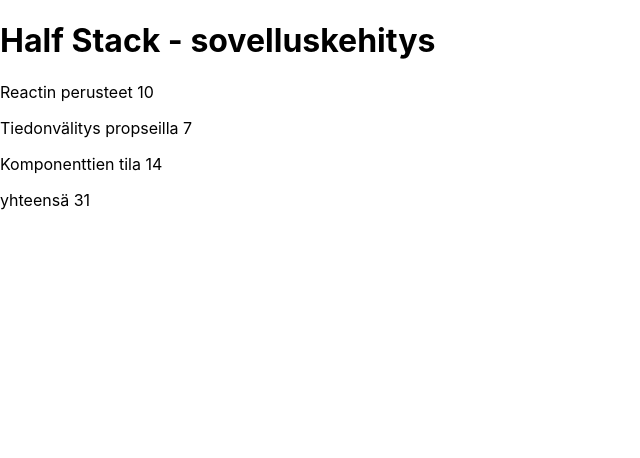
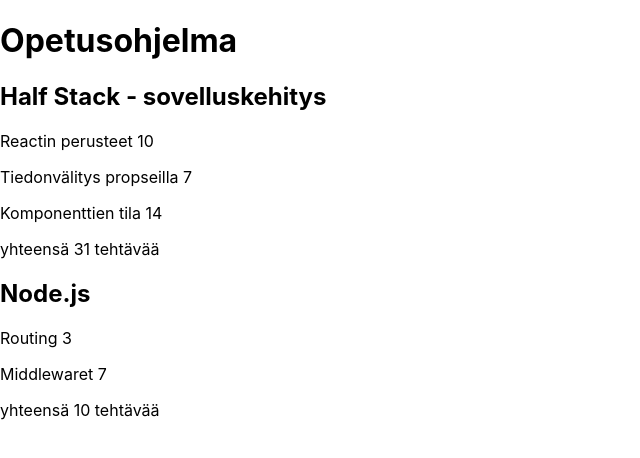
Before and after one commit to doc97/FullStack-2019, a React (Create React App) app in the folder osa2/: page / in a window 1280 px wide. Shown: the top 458 px of the page, without its empty margins (0-640 px from the left). Built offline with nearby package versions, Linux system fonts and the light colour scheme.

Commit message:
osa2: 2.4, 2.5

```diff
--- a/osa2/src/components/App.js
+++ /dev/null
@@ -1,33 +0,0 @@
-import React from 'react'
-import Course from './Course';
-
-const App = () => {
-  const course = {
-    name: 'Half Stack - sovelluskehitys',
-    parts: [
-      {
-        name: 'Reactin perusteet',
-        exercises: 10,
-        id: 1
-      },
-      {
-        name: 'Tiedonvälitys propseilla',
-        exercises: 7,
-        id: 2
-      },
-      {
-        name: 'Komponenttien tila',
-        exercises: 14,
-        id: 3
-      },
-    ]
-  }
-
-  return (
-    <div>
-      <Course course={course} />
-    </div>
-  )
-}
-
-export default App;
--- /dev/null
+++ b/osa2/src/components/Course/App.js
@@ -0,0 +1,53 @@
+import React from 'react'
+import Courses from './Courses';
+
+const App = () => {
+  const courses = [
+    {
+      id: 1,
+      name: 'Half Stack - sovelluskehitys',
+      parts: [
+        {
+          name: 'Reactin perusteet',
+          exercises: 10,
+          id: 1
+        },
+        {
+          name: 'Tiedonvälitys propseilla',
+          exercises: 7,
+          id: 2
+        },
+        {
+          name: 'Komponenttien tila',
+          exercises: 14,
+          id: 3
+        }
+      ]
+    },
+    {
+      id: 2,
+      name: 'Node.js',
+      parts: [
+        {
+          name: 'Routing',
+          exercises: 3,
+          id: 1
+        },
+        {
+          name: 'Middlewaret',
+          exercises: 7,
+          id: 2
+        }
+      ]
+    }
+  ]
+
+  return (
+    <div>
+      <h1>Opetusohjelma</h1>
+      <Courses courses={courses} />
+    </div>
+  )
+}
+
+export default App;
--- /dev/null
+++ b/osa2/src/components/Course/Courses.js
@@ -0,0 +1,14 @@
+import React from 'react'
+import Course from './Course'
+
+const Courses = ({courses}) => {
+  const elems = () => courses.map(course => <Course key={course.id} course={course} />)
+
+  return (
+    <div>
+      {elems()}
+    </div>
+  )
+}
+
+export default Courses;
--- a/osa2/src/components/Header.js
+++ b/osa2/src/components/Course/Header.js
@@ -2,7 +2,7 @@
 
 const Header = ({course_name}) => (
   <>
-  <h1>{course_name}</h1>
+  <h2>{course_name}</h2>
   </>
 )
 
--- a/osa2/src/components/Total.js
+++ b/osa2/src/components/Course/Total.js
@@ -4,7 +4,7 @@
   const total = parts.reduce((acc, cur) => acc + cur.exercises, 0)
   return (
     <div>
-      <p>yhteensä {total}</p>
+      <p>yhteensä {total} tehtävää</p>
     </div>
   )
 }
--- a/osa2/src/index.js
+++ b/osa2/src/index.js
@@ -1,6 +1,6 @@
 import React from 'react';
 import ReactDOM from 'react-dom';
-import App from './components/App'
+import App from './components/Course/App'
 import './index.css';
 
 ReactDOM.render(<App />, document.getElementById('root'));
```
Also changed, not shown: osa2/src/components/Course/Content.js (renamed from osa2/src/components/Content.js), osa2/src/components/Course/Course.js (renamed from osa2/src/components/Course.js), osa2/src/components/Course/Part.js (renamed from osa2/src/components/Part.js).
